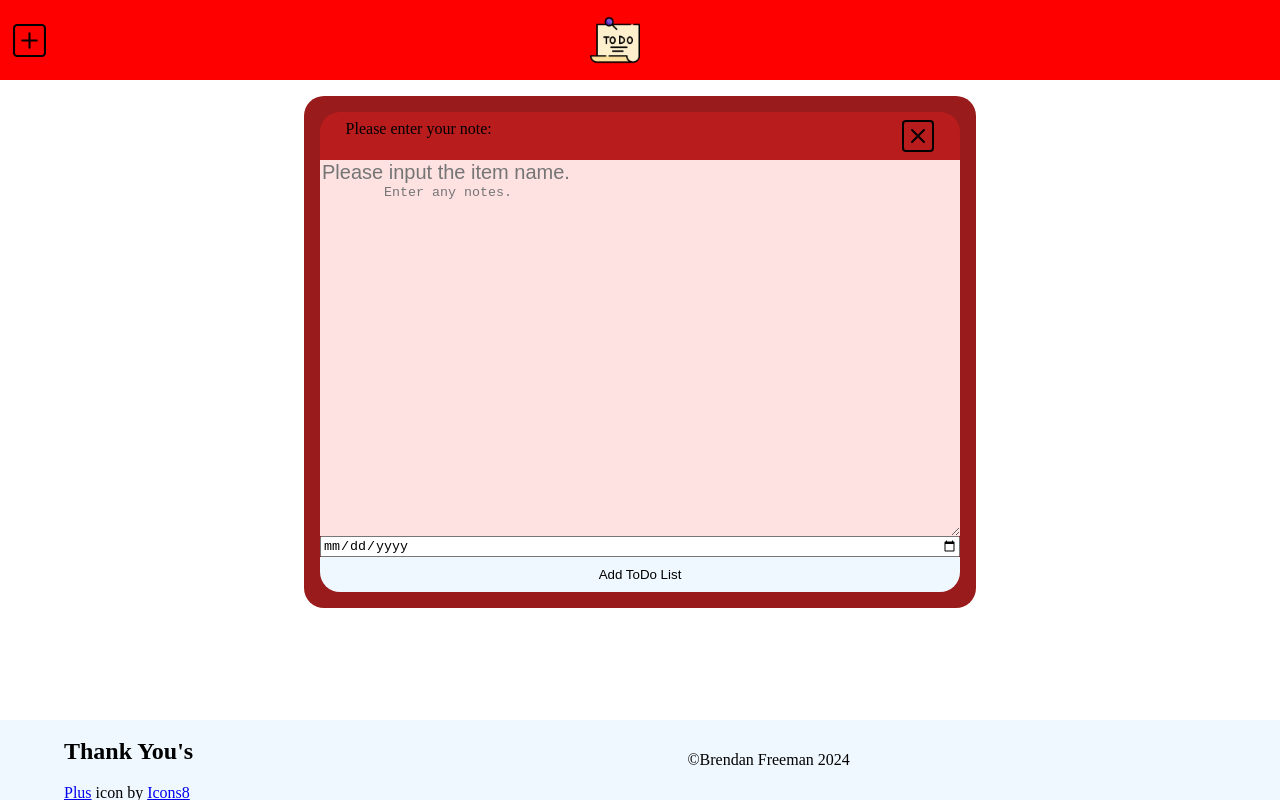
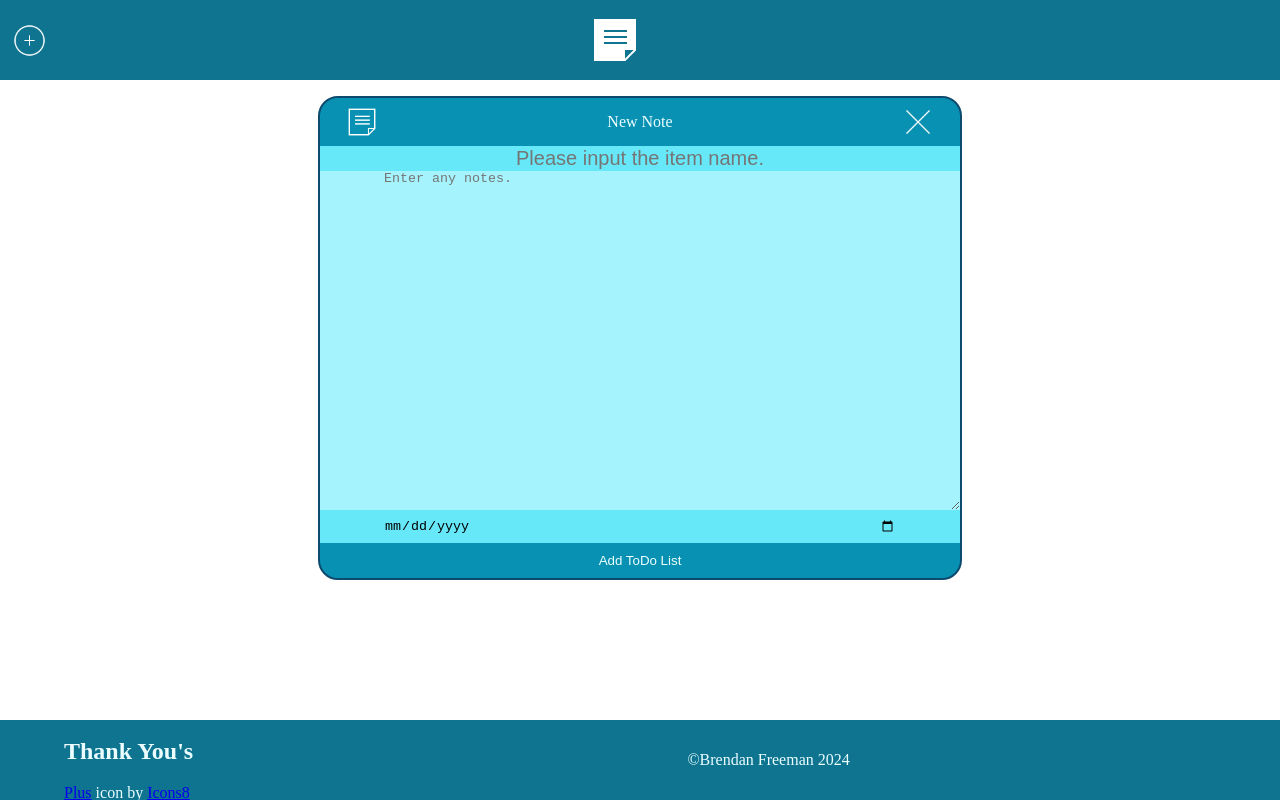
Before and after one commit to BrendanFre/odin-to-do-list, a website built with webpack: page src/index.html in a window 1280 px wide. Both pictures are taken after a click on the picture 29 px from the left and 40 px from the top of the page. Built offline with nearby package versions, Linux system fonts and the light colour scheme.

Commit message:
changed note gui

```diff
--- a/src/footer/footer.css
+++ b/src/footer/footer.css
@@ -5,7 +5,8 @@
     left: 0;
     top: 90vh;
     height: 10vh;
-    background-color: aliceblue;
+    background-color: #0e7490;
+    color: #ecfeff;
     flex-direction: row;
     flex: 1 1 1;
     justify-content: space-between;
--- a/src/item/createItemDialog.js
+++ b/src/item/createItemDialog.js
@@ -1,6 +1,7 @@
 import './item.css';
 import createItem from './createItem';
-import quitButton from './x-square.svg';
+import quitButton from './assets/close.png';
+import appIcon from './assets/note.png'
 /**
  * This function creates the dialog box that allows the user to create a new todo.
  * @param {*} parent
@@ -8,7 +9,6 @@ import quitButton from './x-square.svg';
 
 export function itemCard(parent){
   const dialogBox = document.createElement('dialog');
-  const dialogTopBar = document.createElement('div');
   const todoTitle = document.createElement('input');
   const todoNotes = document.createElement('textarea');
   const todoDue = document.createElement('input');
@@ -16,19 +16,23 @@ export function itemCard(parent){
 
   postButton.textContent = "Add ToDo List";
 
-
-
   todoTitle.type = "text";
   todoTitle.placeholder = "Please input the item name.";
+
   todoNotes.name = "todoNotes";
   todoNotes.placeholder = "Enter any notes.";
+
   todoDue.type= "date";
+
   dialogBox.classList.add('newItemBox');
+
   DialogTop(dialogBox);
+
   dialogBox.appendChild(todoTitle);
   dialogBox.appendChild(todoNotes);
   dialogBox.appendChild(todoDue);
   dialogBox.appendChild(postButton);
+
   postButton.addEventListener('click',()=>{
     console.log("button pushed")
     const todoTitleValue = todoTitle.value;
@@ -37,19 +41,26 @@ export function itemCard(parent){
     createItem(todoTitleValue, todoNotesValue, todoDueValue);
     postButton.parentElement.remove()
     })
-  parent.appendChild(dialogBox)
+
+    parent.appendChild(dialogBox)
 };
 
 function DialogTop(parent) {
   const mainBar = document.createElement('div');
   const mainTitle = document.createElement('div');
   const mainExit = document.createElement('img');
+  const appImage = document.createElement('img')
 
   mainBar.classList.add('dialogTopBar')
 
-  mainTitle.textContent = "Please enter your note:";
+  mainTitle.textContent = "New Note";
+  mainTitle.classList.add('dialogTitle');
+
   mainExit.src = quitButton;
 
+  appImage.src = appIcon;
+
+  mainBar.appendChild(appImage)
   mainBar.appendChild(mainTitle);
   mainBar.appendChild(mainExit);
   parent.appendChild(mainBar)
--- a/src/item/item.css
+++ b/src/item/item.css
@@ -7,34 +7,37 @@
     display: flex;
     flex-direction: column;
     overflow: hidden;
-    background-color: #991b1b;
+    border: 2px solid #0c4a6e;
+    background-color: #0891b2;
     margin: 2vh auto;
     border-radius: 20px;
+    padding: 0;
 }
 
 .newItemBox>input[type=text]{
     border: none;
-    background-color: #fee2e2;
+    background-color: #67e8f9;
     font-size: 20px;
+    text-align: center;
 }
 
 .newItemBox>input[type=text]:focus{
     border: none;
     outline: none;
-    background-color: #fee2e2;
+    background-color: #67e8f9;
 }
 
 .newItemBox>textarea{
     border: none;
     height: 90vh;
     padding: 0 5vw;
-    background-color: #fee2e2;
+    background-color: #a5f3fc;
 }
 
 .newItemBox>textarea:focus{
     border: none;
     outline: none;
-    background-color: #fee2e2;
+    background-color: #a5f3fc;
     padding: 0 5vw;
 }
 
@@ -42,10 +45,18 @@
     width: 100%;
     height: 40px;
     border: none;
-    background-color: aliceblue;
+    background-color: #0891b2;
     border-bottom-left-radius: 20px;
     border-bottom-right-radius: 20px;
+    color: #ecfeff;
     padding: 10px;
+}
+
+.newItemBox>input[type=date]{
+    border: none;
+    outline: none;
+    background-color: #67e8f9;
+    padding: 1vh 5vw;
 }
 
 /* Task List */
@@ -78,11 +89,13 @@
     width: 100%;
 }
 
+
 .dialogTopBar{
     display: flex;
     justify-content: space-between;
     align-content: center;
-    background-color: #b91c1c;
+    text-align:center;
+    background-color: #0891b2;
     border-top-left-radius: 20px;
     border-top-right-radius: 20px;
     padding: 1vh 2vw;
@@ -92,3 +105,8 @@
     width: 32px;
     color: white;
 }
+
+.dialogTitle{
+    margin: auto;
+    color: #ecfeff;
+}
--- a/src/navBar/navBar.css
+++ b/src/navBar/navBar.css
@@ -1,5 +1,5 @@
 .theBar{
-    background-color: red;
+    background-color: #0e7490;
     height: 10vh;
     min-height: 50px;
     width: 100%;
--- a/src/navBar/navBar.js
+++ b/src/navBar/navBar.js
@@ -1,6 +1,6 @@
 import './navBar.css';
-import myLogo from './Logo.png';
-import addImage from './plus-square.svg';
+import myLogo from './assets/note.png';
+import addImage from './assets/add.png';
 import {itemCard} from '../item/createItemDialog';
 
 function header(logo) {
```
Also changed, not shown: src/item/assets/close.png (added), src/item/assets/note.png (added), src/navBar/assets/add.png (added), src/navBar/assets/note.png (added).
